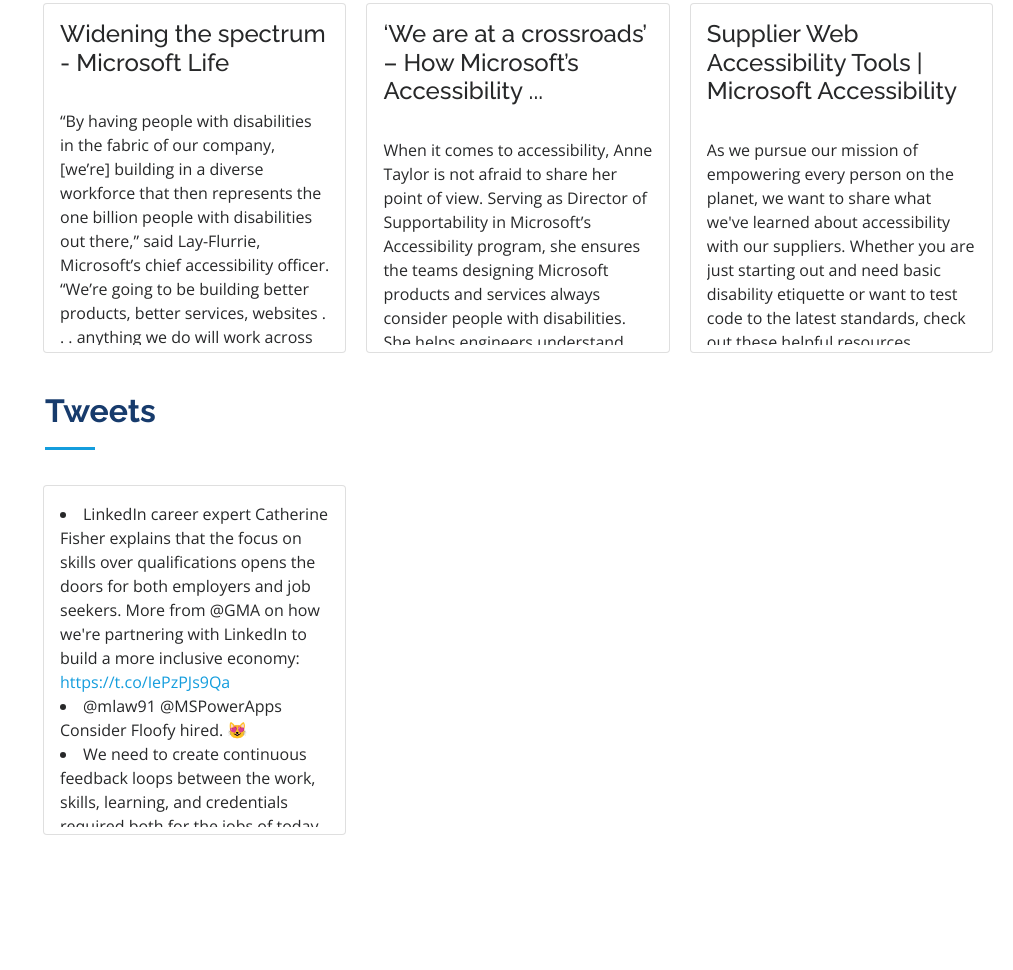
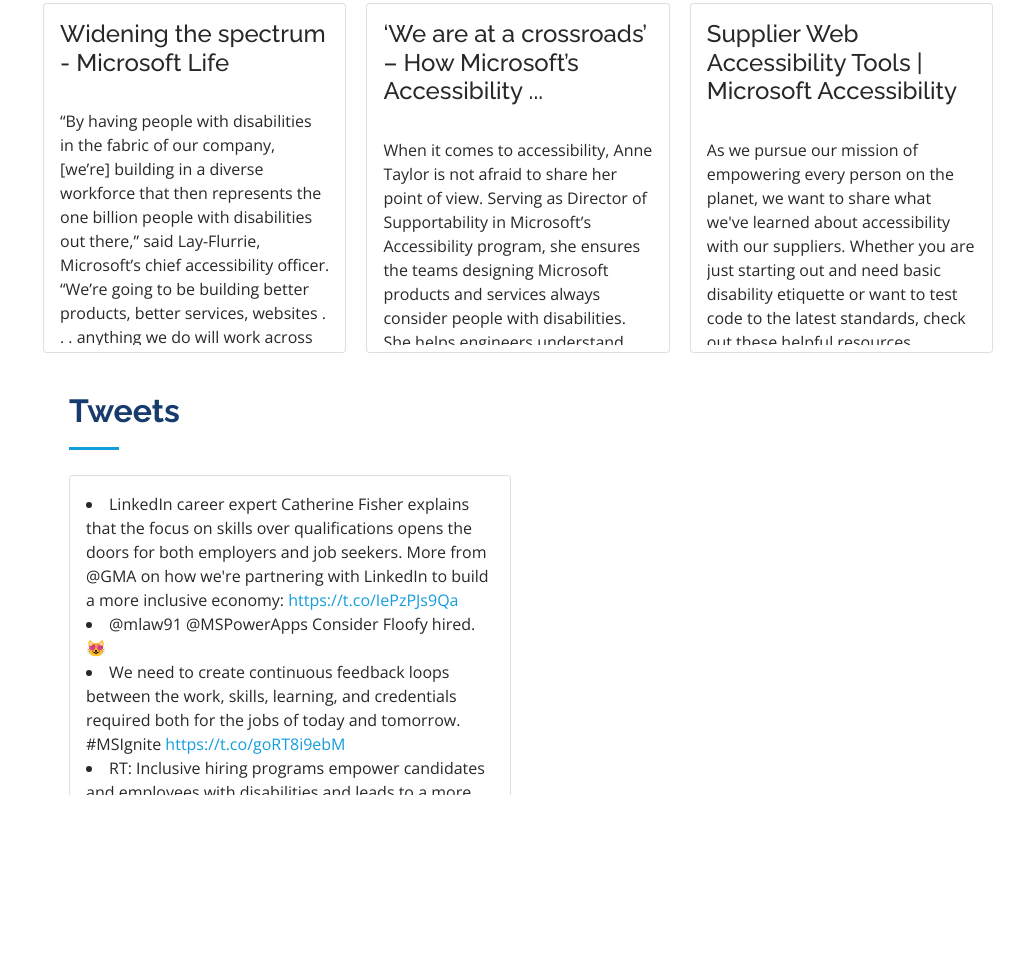
Before and after one commit to sawhney-kartik/inclusive-employement, a Flask app: page /microsoft/hiring/ in a window 1280 px wide. Shown: the part 4399-5369 px from the top of the page, without its empty margins (267-1280 px from the left). After the commit the page ends 5194 px from the top, so only its background shows below. Run offline with Flask 2, Linux system fonts and the light colour scheme; some libraries are stand-ins or nearby versions.

Commit message:
size of twitter card

```diff
--- a/Website/templates/cisco_tabs/hiring.html
+++ b/Website/templates/cisco_tabs/hiring.html
@@ -82,7 +82,7 @@
       <div class="container">
 
         <div class="section-title">
-          <h2>YouTube Videos</h2>
+          <h2>Inclusive Hiring Videos</h2>
           <div class="row">
             <div class="col-sm-6">
               <div class="card">
@@ -246,7 +246,7 @@
 
             <br> <br>
           </div>
-        </div>
+                </div> </div> </div> </div> </div> </div>
 
     </section>
 
--- a/Website/templates/microsoft_tabs/hiring.html
+++ b/Website/templates/microsoft_tabs/hiring.html
@@ -723,16 +723,16 @@
                         </div>
                       </div>
                     </div>
-
+            </div>
       <div class="container">
+        <div class="container">
         <div class="section-title">
-          <br> <h2>Tweets</h2>
-            <div class="row">
-              <div class="column">
-                <div class="card">
-                  <div class="card-body">
-                    <div class="scrollable">
-                      <p class="card-text">
+          <br> <h2>Tweets </h2>
+          <div class="row">
+            <div class="col-sm-6">
+              <div class="scrollable">
+              <div class="card">
+                <div class="card-body">
                         <li>LinkedIn career expert Catherine Fisher explains that the focus on skills over qualifications opens the doors for both employers and job seekers.
                         More from @GMA on how we're partnering with LinkedIn to build a more inclusive economy: <a href='https://t.co/IePzPJs9Qa'>https://t.co/IePzPJs9Qa</a></li>
                         <li>@mlaw91 @MSPowerApps Consider Floofy hired. 😻</li>
--- a/Website/templates/welcome.html
+++ b/Website/templates/welcome.html
@@ -93,6 +93,7 @@
   text-align: center;
   font-family: "Raleway", sans-serif;
   color: #173b6c;
+  padding-bottom: 75px;
 }
 .credits{
   grid-row: 25%;
@@ -130,7 +131,7 @@
   <center>
     <div class="s01">
           <form method="get" action="" role="search" class="box1">
-            <h1>Project Inclusion</h1> <br> <br> <br> <br>
+            <h1>Project Inclusion</h1>
             <select id="search" class="box2" style="font-size: 23px; font-family: 'Raleway', sans-serif">
               <option value="Select Company">Select Company</option>
               <option value="microsoft">Microsoft</option>
```
Also changed, not shown: Website/templates/microsoft_tabs/erg.html (+7 -8 lines).
